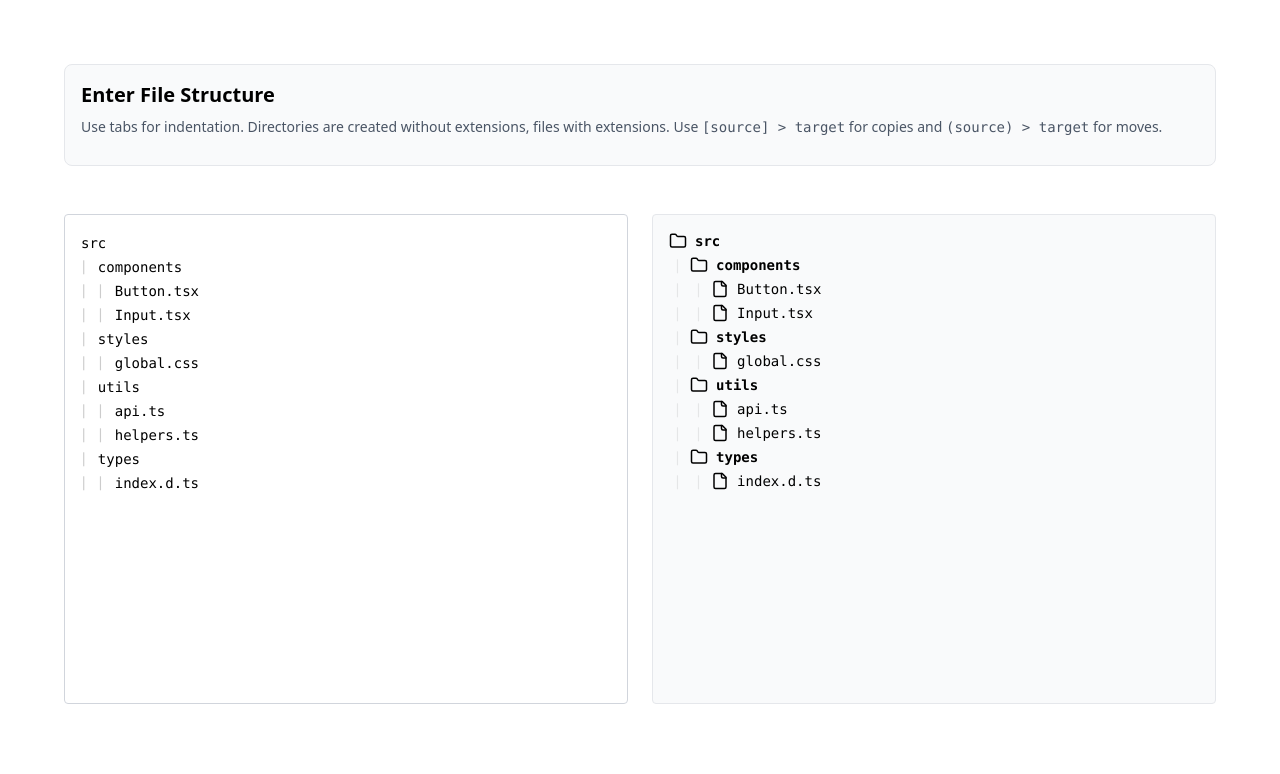
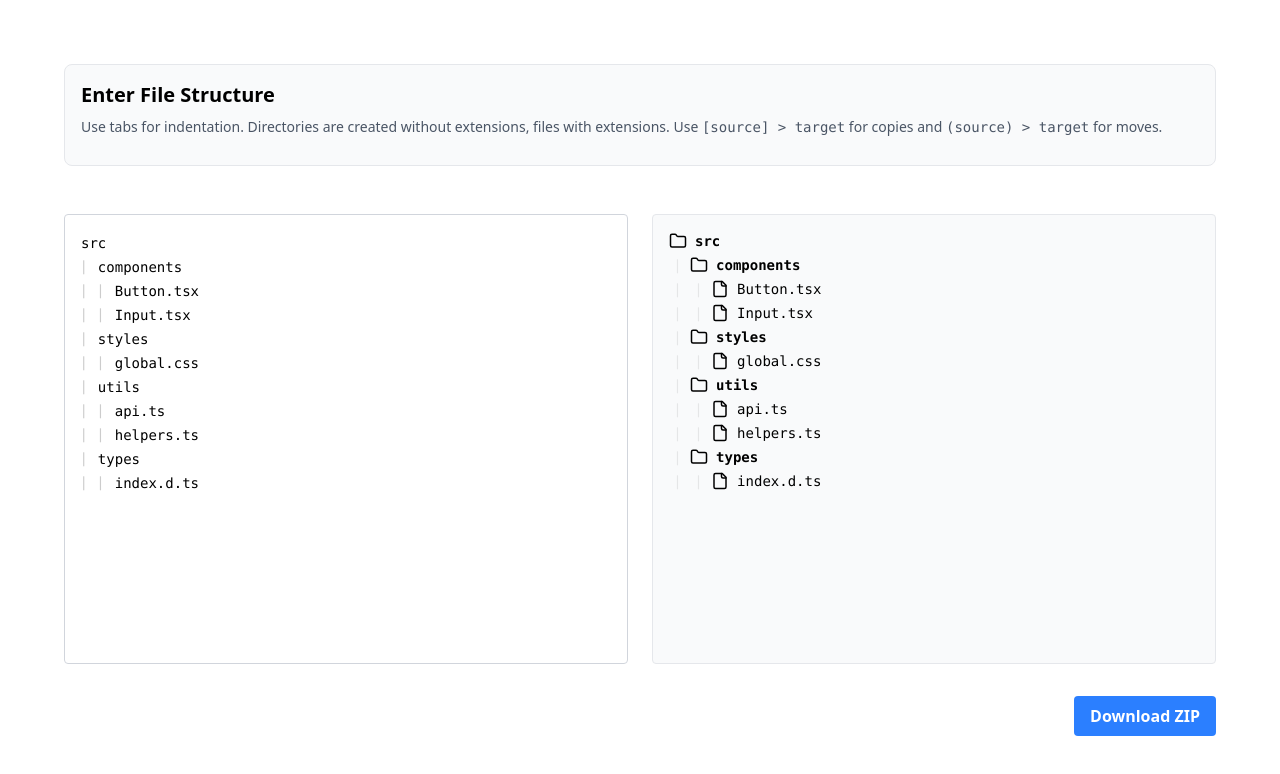
Before and after one commit to filearchitect/filearchitect, a React (Vite) app in the folder packages/ui/: page / in a window 1280 px wide. Shown: the top 774 px of the page. Built offline with nearby package versions, Linux system fonts and the light colour scheme.

Commit message:
added download button

```diff
--- a/packages/ui/src/components/StructureEditor.tsx
+++ b/packages/ui/src/components/StructureEditor.tsx
@@ -4,7 +4,7 @@ import {
   type GetStructureOptions,
   type StructureOperation,
 } from "@filearchitect/core";
-import { useEffect, useState } from "react";
+import { useEffect } from "react";
 import { StructureInput } from "./StructureInput";
 import { StructurePreview } from "./StructurePreview";
 
@@ -19,61 +19,54 @@ import { StructurePreview } from "./StructurePreview";
 //   // Add other properties if needed
 // }
 
-const initialStructure = `
-src
-\tcomponents
-\t\tButton.tsx
-\t\tInput.tsx
-\tstyles
-\t\tglobal.css
-\tutils
-\t\tapi.ts
-\t\thelpers.ts
-\ttypes
-\t\tindex.d.ts
-`.trim();
+interface StructureEditorProps {
+  structure: string;
+  onStructureChange: (newStructure: string) => void;
+  previewOperations: StructureOperation[];
+  onPreviewOperationsChange: (operations: StructureOperation[]) => void;
+  error: string | null;
+  onErrorChange: (error: string | null) => void;
+}
 
 // Renamed to StructureEditor
 // It orchestrates the editor and the output preview
-export function StructureEditor() {
-  const [structure, setStructure] = useState<string>(initialStructure);
-  const [previewOperations, setPreviewOperations] = useState<
-    StructureOperation[]
-  >([]);
-  const [error, setError] = useState<string | null>(null);
-
+export function StructureEditor({
+  structure,
+  onStructureChange,
+  previewOperations,
+  onPreviewOperationsChange,
+  error,
+  onErrorChange,
+}: StructureEditorProps) {
   useEffect(() => {
     const updatePreview = async () => {
-      setError(null);
+      onErrorChange(null);
       try {
-        // Instantiate BrowserFileSystem
         const fs = new BrowserFileSystem();
-        // Define options for getStructure
         const options: GetStructureOptions = {
           fs,
-          rootDir: "/", // Using root as the base
-          // recursive: true, // This is default, can be omitted unless explicitly false
+          rootDir: "/",
         };
-        const result = await getStructure(structure, options); // Pass options
+        const result = await getStructure(structure, options);
         if (result && Array.isArray(result.operations)) {
-          setPreviewOperations(result.operations);
-          setError(null);
+          onPreviewOperationsChange(result.operations);
+          onErrorChange(null);
         } else {
           console.error(
             "Unexpected result structure from getStructure:",
             result
           );
-          setError("Error: Invalid data format received for preview.");
-          setPreviewOperations([]);
+          onErrorChange("Error: Invalid data format received for preview.");
+          onPreviewOperationsChange([]);
         }
       } catch (err: any) {
         console.error("Error in getStructure:", err);
-        setError(`Error parsing structure: ${err.message}`);
-        setPreviewOperations([]);
+        onErrorChange(`Error parsing structure: ${err.message}`);
+        onPreviewOperationsChange([]);
       }
     };
     updatePreview();
-  }, [structure]);
+  }, [structure, onErrorChange, onPreviewOperationsChange]);
 
   return (
     // Main grid layout remains, added padding
@@ -82,7 +75,7 @@ export function StructureEditor() {
         {/* Column 1: Input Component */}
         <StructureInput
           value={structure}
-          onStructureChange={setStructure} // Pass the setter directly
+          onStructureChange={onStructureChange}
         />
 
         {/* Column 2: Preview Component */}
--- a/packages/ui/src/index.tsx
+++ b/packages/ui/src/index.tsx
@@ -1,4 +1,10 @@
-import React from "react";
+import {
+  BrowserFileSystem,
+  createStructure,
+  ZipArchiver,
+  type StructureOperation,
+} from "@filearchitect/core";
+import React, { useCallback, useState } from "react";
 import ReactDOM from "react-dom/client";
 import { StructureEditor } from "./components/StructureEditor";
 import "./index.css";
@@ -8,10 +14,74 @@ if (!rootElement) {
   throw new Error("Failed to find the root element");
 }
 
-const root = ReactDOM.createRoot(rootElement);
+const initialStructure = `
+src
+\tcomponents
+\t\tButton.tsx
+\t\tInput.tsx
+\tstyles
+\t\tglobal.css
+\tutils
+\t\tapi.ts
+\t\thelpers.ts
+\ttypes
+\t\tindex.d.ts
+`.trim();
 
-root.render(
-  <React.StrictMode>
+function App() {
+  const [structure, setStructure] = useState<string>(initialStructure);
+  const [previewOperations, setPreviewOperations] = useState<
+    StructureOperation[]
+  >([]);
+  const [error, setError] = useState<string | null>(null);
+  const [isDownloading, setIsDownloading] = useState(false);
+
+  const handleDownloadZip = useCallback(async () => {
+    if (!structure.trim()) {
+      alert("Please define a file structure first.");
+      return;
+    }
+    setIsDownloading(true);
+    setError(null);
+    try {
+      const inMemoryFs = new BrowserFileSystem();
+      await createStructure(structure, {
+        fs: inMemoryFs,
+        rootDir: "/",
+      });
+
+      const archiver = new ZipArchiver({ fs: inMemoryFs, relativeTo: "/" });
+
+      const directories = Array.from(inMemoryFs.getDirectories());
+      for (const dir of directories) {
+        if (dir === "" || dir === "/") continue;
+        await archiver.addDirectory(dir);
+      }
+
+      const files = Array.from(inMemoryFs.getFiles().entries());
+      for (const [path, content] of files) {
+        await archiver.addFile(path, content);
+      }
+
+      const zipOutput = await archiver.generate("blob");
+
+      const url = URL.createObjectURL(zipOutput.data as Blob);
+      const a = document.createElement("a");
+      a.href = url;
+      a.download = "file-structure.zip";
+      document.body.appendChild(a);
+      a.click();
+      document.body.removeChild(a);
+      URL.revokeObjectURL(url);
+    } catch (e: any) {
+      console.error("Error creating ZIP:", e);
+      setError(`Error creating ZIP: ${e.message}`);
+    } finally {
+      setIsDownloading(false);
+    }
+  }, [structure]);
+
+  return (
     <div className="h-screen flex flex-col py-16">
       <div className="max-w-6xl mx-auto w-full flex-1 flex flex-col">
         <div className="bg-gray-50 p-4 rounded-lg mb-4 border border-gray-200">
@@ -24,9 +94,32 @@ root.render(
           </p>
         </div>
         <div className="flex-1 my-8">
-          <StructureEditor />
+          <StructureEditor
+            structure={structure}
+            onStructureChange={setStructure}
+            previewOperations={previewOperations}
+            onPreviewOperationsChange={setPreviewOperations}
+            error={error}
+            onErrorChange={setError}
+          />
+        </div>
+        <div className="flex justify-end">
+          <button
+            onClick={handleDownloadZip}
+            disabled={isDownloading}
+            className="bg-blue-500 hover:bg-blue-700 text-white font-bold py-2 px-4 rounded disabled:opacity-50"
+          >
+            {isDownloading ? "Downloading..." : "Download ZIP"}
+          </button>
         </div>
       </div>
     </div>
+  );
+}
+
+const root = ReactDOM.createRoot(rootElement);
+root.render(
+  <React.StrictMode>
+    <App />
   </React.StrictMode>
 );
```
